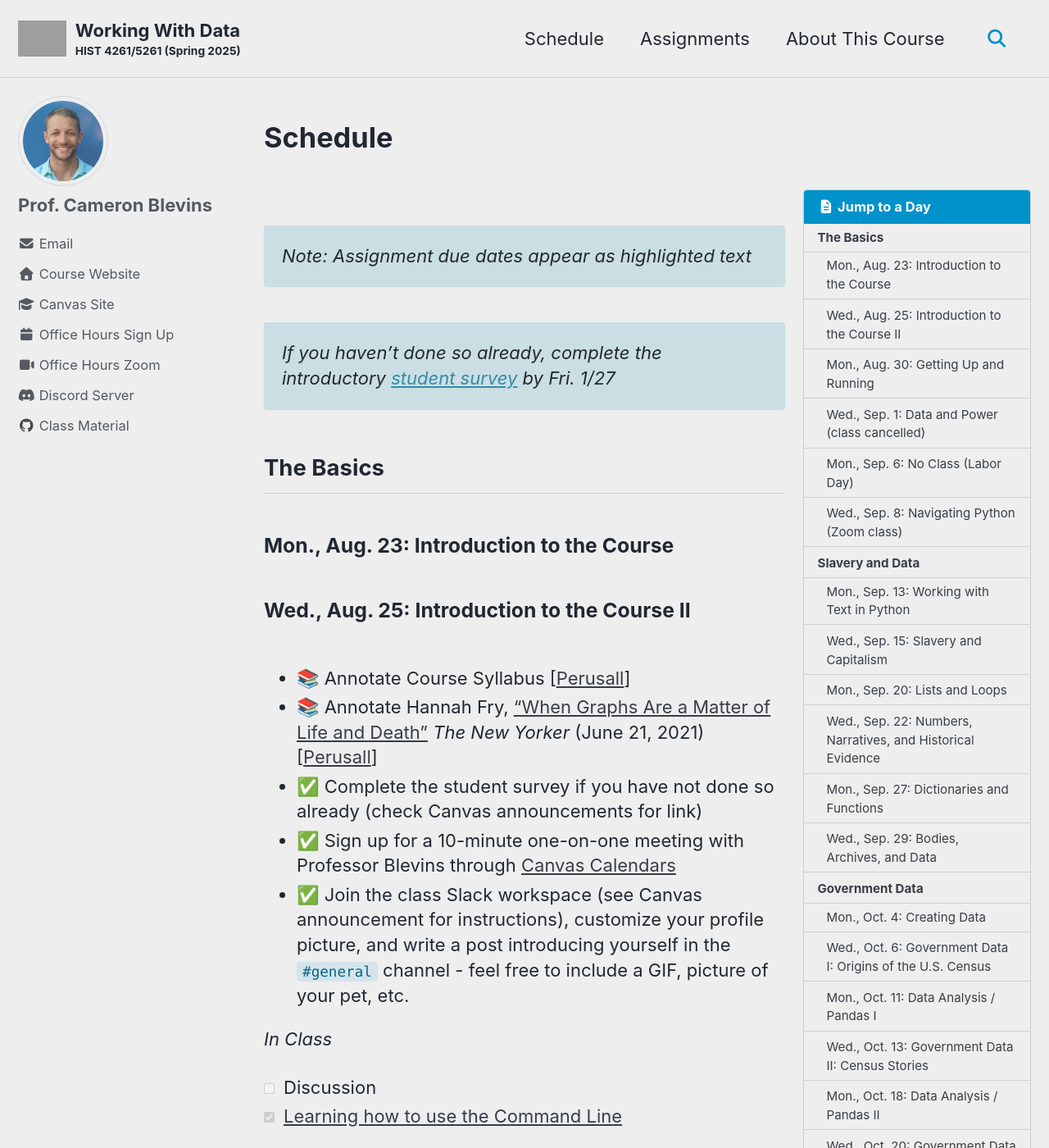
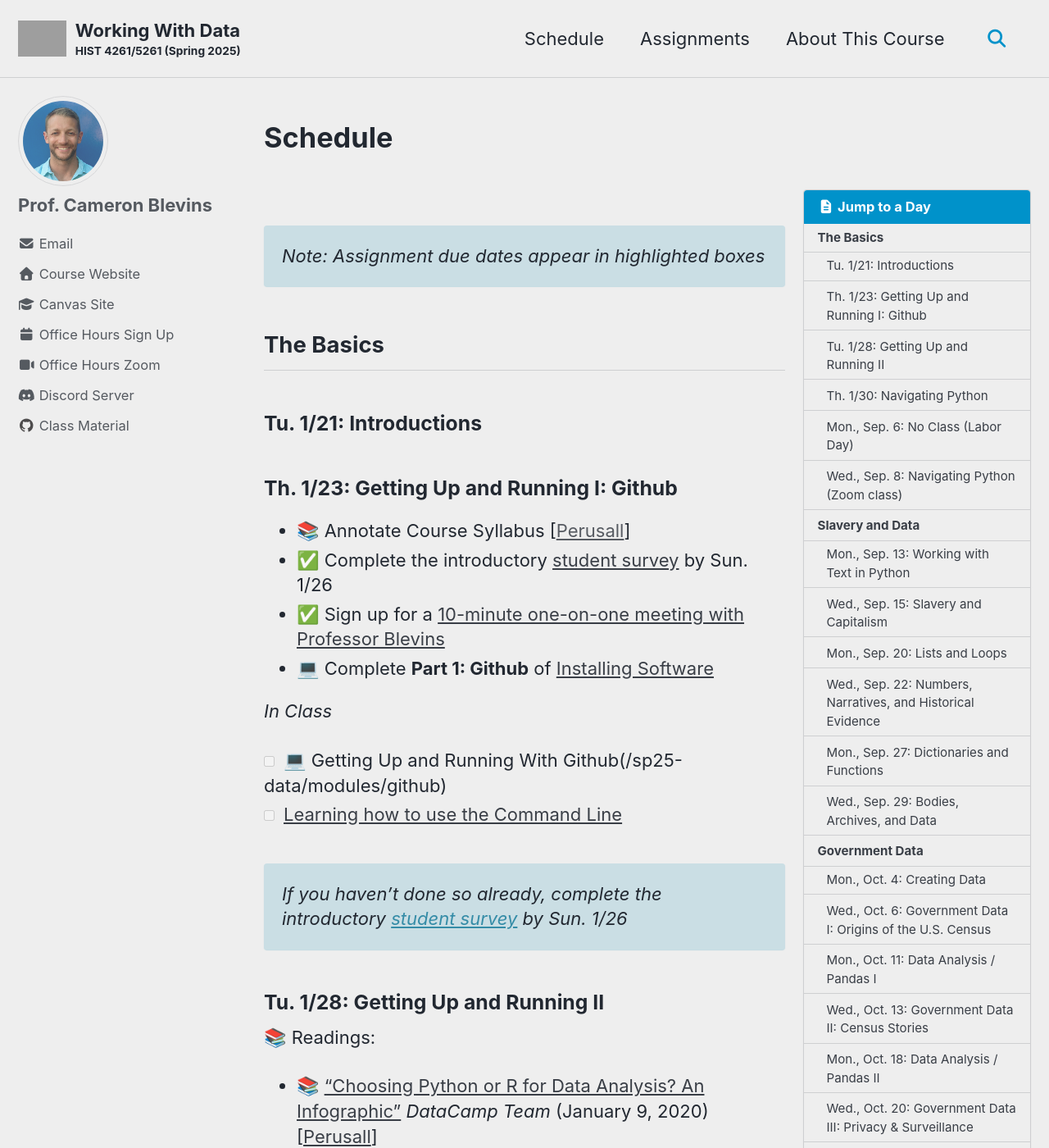
Before and after one commit to cblevins/sp25-data, a Jekyll site: the page built from _pages/schedule.md, in a window 1280 px wide and 1400 px high. Shown: the whole window at 82% size. Built offline with Jekyll 4.4.1, drawn with Linux system fonts in a browser that asks for light colours; cached includes are drawn as plain includes; some of the changed text lies outside the part shown; grey boxes are pictures that could not be loaded.

Commit message:
add installing software module and update schedule

```diff
--- /dev/null
+++ b/_modules/installing-software.md
@@ -0,0 +1,37 @@
+---
+title: Installing Software
+---
+
+## Overview
+
+To get to the fun/useful parts of this class, you're going to need to go through the slog of installing several different kinds of software. This can often be surprisingly challenging - don't get discouraged and remember that you can always ask for help!
+
+## Part 1: Github
+
+We'll be using Github as one of our main pieces of infrastructure for this course (we'll be talking more about the details of why we're doing so and how it works later). To get started, you'll need to complete the following:
+
+### Sign up for a Github Account
+
+The first step is to sign up for a Github account. Before you do so, make sure to read the following:
+
+- Choose a username that is relatively **short** and **professional**. This is going to be a public-facing account for you to showcase your work, so a safe assumption is that a future employer might be looking at it one day. You are also going to be building a personal website with a URL that is based on that username (`yourusername.github.io`), so you don't want something long or incomprehensible. For reference, Prof. Blevins's Github username is: `cblevins` and his personal website is `cblevins.github.io`.
+- Use your **university email** (ending in @ucdenver.edu) to sign up for an account - this will allow you to get an education pack later in the semester.
+- ⚠️ Write down your username and password somewhere safe!!! ⚠️
+- [Link to sign up for a Github Account](https://docs.github.com/en/get-started/start-your-journey/creating-an-account-on-github).
+
+### Install Github Desktop
+
+Follow the first **4:15 minutes** of the following tutorial to download and install Github Desktop and get it configured.
+
+{% include video id="8Dd7KRpKeaE" provider="youtube" %}
+
+If you run into issues or need more detailed instructions:
+
+- [Installing Github Desktop guide](https://docs.github.com/en/desktop/installing-and-authenticating-to-github-desktop/installing-github-desktop)
+- [Authenticating to GitHub in GitHub Desktop](https://docs.github.com/en/desktop/installing-and-authenticating-to-github-desktop/authenticating-to-github-in-github-desktop)
+- Note: If you run into issues when you are trying to change the Settings -> Git
+  you might need to install a separate application called Git that will operate in the background (some of your machines might already have it installed). To install it, [follow these instructions](https://github.com/git-guides/install-git).
+
+## Part 2: Python
+
+The main programming language we will be using is Python. However, to use this language we'll first need to install some software. The main piece of software is called Anaconda. Install Anaconda on your computer (instructions for [Mac](https://www.datacamp.com/community/tutorials/installing-anaconda-mac-os-x), [Windows](https://www.datacamp.com/community/tutorials/installing-anaconda-windows), or [Linux](https://docs.anaconda.com/anaconda/install/linux/))
--- a/_pages/schedule.md
+++ b/_pages/schedule.md
@@ -9,37 +9,33 @@ classes: narrow
 
 [//]: # "Quick reference:"
 [//]: # "📚 = reading"
-[//]: # "💻 = activity"
+[//]: # "✅ = activity"
+[//]: # "💻 = tutorial"
 [//]: # "📝 = homework"
-[//]: # "🎯 = lecture"
 
-_Note: Assignment due dates appear as highlighted text_
-{: .notice--info}
-
-_If you haven't done so already, complete the introductory [student survey](https://forms.gle/aHeusTqHNna1nFTy6) by Fri. 1/27_
+_Note: Assignment due dates appear in highlighted boxes_
 {: .notice--info}
 
 ## The Basics
 
-### Mon., Aug. 23: Introduction to the Course
+### Tu. 1/21: Introductions
 
-### Wed., Aug. 25: Introduction to the Course II
+### Th. 1/23: Getting Up and Running I: Github
 
-- 📚 Annotate Course Syllabus [[Perusall](https://app.perusall.com/courses/data-a-user-manual-fall-2021/_/dashboard/assignments/7ce4E5KpA7um226Lw)]
-- 📚 Annotate Hannah Fry, ["When Graphs Are a Matter of Life and Death"](https://www.newyorker.com/magazine/2021/06/21/when-graphs-are-a-matter-of-life-and-death) _The New Yorker_ (June 21, 2021) [[Perusall](https://app.perusall.com/courses/data-a-user-manual-fall-2021/_/dashboard/assignments/qsqpBr9FdKqiSMR8T)]
-- ✅ Complete the student survey if you have not done so already (check Canvas announcements for link)
-- ✅ Sign up for a 10-minute one-on-one meeting with Professor Blevins through [Canvas Calendars](https://community.canvaslms.com/t5/Student-Guide/How-do-I-sign-up-for-a-Scheduler-appointment-in-the-Calendar/ta-p/536)
-- ✅ Join the class Slack workspace (see Canvas announcement for instructions), customize your profile picture, and write a post introducing yourself in the `#general` channel - feel free to include a GIF, picture of your pet, etc.
+- 📚 Annotate Course Syllabus [[Perusall]()]
+- ✅ Complete the introductory [student survey](https://forms.gle/Hq58iALsU8uQHcoM7) by Sun. 1/26
+- ✅ Sign up for a [10-minute one-on-one meeting with Professor Blevins](https://outlook.office365.com/book/ProfBlevinsSpring2025OfficeHours@cuanschutz.edu/s/jL7GGvwk8Uy3t9An0rnVXQ2)
+- 💻 Complete **Part 1: Github** of [Installing Software]({{ site.baseurl }}/modules/installing-software/)
 
 _In Class_
 
-- [ ] Discussion
-- [x] [Learning how to use the Command Line]({{site.baseurl}}/modules/command-line)
+- [ ] 💻 Getting Up and Running With Github({{site.baseurl}}/modules/github)
+- [ ] [Learning how to use the Command Line]({{site.baseurl}}/modules/command-line)
 
-_Complete [student survey](https://forms.gle/fNcn59YU2VYgtEjx6) by Sunday, August 29th by 11:59PM_
+_If you haven't done so already, complete the introductory [student survey](https://forms.gle/Hq58iALsU8uQHcoM7) by Sun. 1/26_
 {: .notice--info}
 
-### Mon., Aug. 30: Getting Up and Running
+### Tu. 1/28: Getting Up and Running II
 
 📚 Readings:
 
@@ -57,7 +53,7 @@ In-class:
 - Why Python?
 - Getting Started with Jupyter Notebooks [[link to download in-class notebook]({{site.baseurl}}/modules/jupyter-notebooks-intro.ipynb)]
 
-### ~~Wed., Sep. 1: Data and Power~~ (class cancelled)
+### Th. 1/30: Navigating Python
 
 - "Chapter 1: The Power Chapter" in Catherine D'Ignzaio and Lauren Klein, _Data Feminism_ [[Perusall](https://app.perusall.com/courses/data-a-user-manual-fall-2021/_/dashboard/assignments/qwqJy8cASTjWRxyez)]
 - Aditya Mukerjee, ["I Can Text You A Pile of Poo, But I Can’t Write My Name"](https://modelviewculture.com/pieces/i-can-text-you-a-pile-of-poo-but-i-cant-write-my-name) [[Perusall](https://app.perusall.com/courses/data-a-user-manual-fall-2021/_/dashboard/assignments/WjbjMQnEuKLToSQM4)]
```
Also changed, not shown: _modules/img/git-flow-diagram.svg (renamed from _modules/git-flow-diagram.svg), _modules/img/racoon.jpeg (renamed from _modules/racoon.jpeg).
